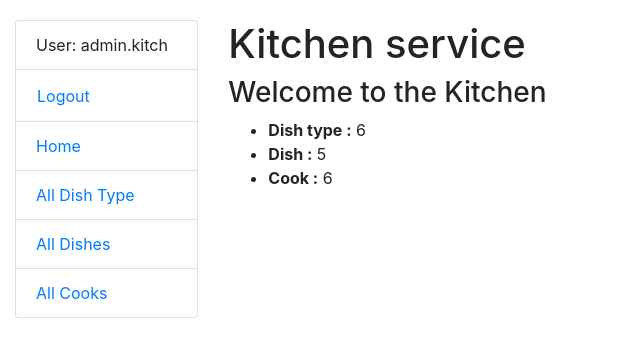
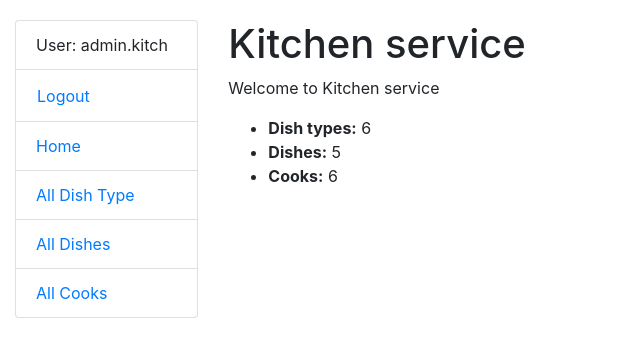
Before and after one commit to DevEvgeny/kitchen-service, a Django app: page / in a window 1280 px wide. Shown: the top 357 px of the page, without its empty margins (0-640 px from the left). Run offline with Django 5.2, Linux system fonts and the light colour scheme; a user stored in the database is signed in; data comes from the database, SQL or seed files in the repository; both versions use the stored data as it was after the commit.

Commit message:
refactor index

```diff
--- a/templates/kitchen/index.html
+++ b/templates/kitchen/index.html
@@ -1,11 +1,12 @@
 {% extends "base.html" %}
 
 {% block content %}
-  <h1>Kitchen service</h1>
-  <h3>Welcome to the Kitchen</h3>
-  <ul>
-    <li><strong>Dish type :</strong> {{ num_dish_type }}</li>
-    <li><strong>Dish :</strong> {{ num_dish }}</li>
-    <li><strong>Cook :</strong> {{ num_cooks }}</li>
-  </ul>
+    <h1>Kitchen service</h1>
+    <p>Welcome to Kitchen service</p>
+    <ul>
+        <li><strong>Dish types:</strong> {{ num_dish_type }}</li>
+        <li><strong>Dishes:</strong> {{ num_dish }}</li>
+        <li><strong>Cooks:</strong> {{ num_cooks }}</li>
+    </ul>
+
 {% endblock %}
```
Also changed, not shown: db.sqlite3.
